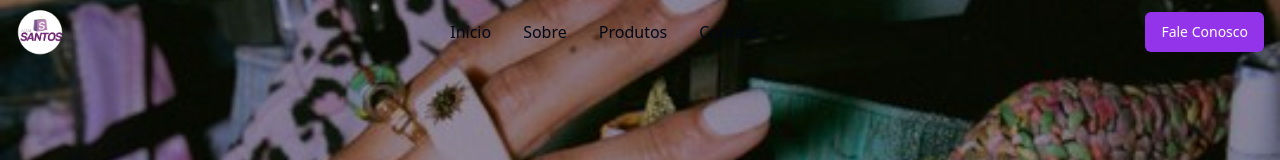
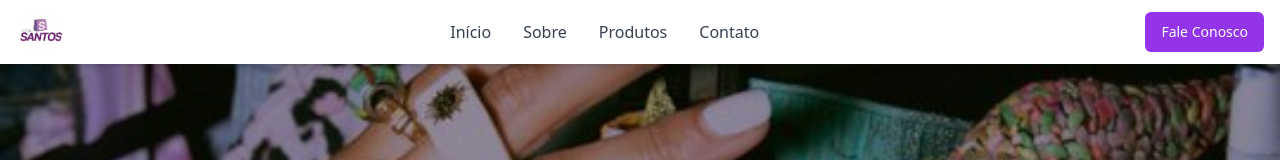
Before and after one commit to DevZipMateus/santos-style-booster, a React (Vite) app: page / in a window 1280 px wide. Shown: the top 160 px of the page. Built offline with nearby package versions, Linux system fonts and the light colour scheme.

Commit message:
Make header white
Changed the header background to white.

```diff
--- a/src/components/Header.tsx
+++ b/src/components/Header.tsx
@@ -5,15 +5,6 @@ import { Button } from "@/components/ui/button";
 
 export const Header = () => {
   const [isMenuOpen, setIsMenuOpen] = useState(false);
-  const [isScrolled, setIsScrolled] = useState(false);
-
-  useEffect(() => {
-    const handleScroll = () => {
-      setIsScrolled(window.scrollY > 50);
-    };
-    window.addEventListener("scroll", handleScroll);
-    return () => window.removeEventListener("scroll", handleScroll);
-  }, []);
 
   const scrollToSection = (sectionId: string) => {
     const element = document.getElementById(sectionId);
@@ -24,11 +15,7 @@ export const Header = () => {
   };
 
   return (
-    <header
-      className={`fixed top-0 w-full z-50 transition-all duration-300 ${
-        isScrolled ? "bg-background/95 backdrop-blur-sm shadow-md" : "bg-transparent"
-      }`}
-    >
+    <header className="fixed top-0 w-full z-50 bg-white shadow-md">
       <div className="container mx-auto px-4">
         <div className="flex items-center justify-between h-16">
           {/* Logo */}
@@ -44,25 +31,25 @@ export const Header = () => {
           <nav className="hidden md:flex space-x-8">
             <button
               onClick={() => scrollToSection("inicio")}
-              className="text-foreground hover:text-primary transition-colors"
+              className="text-gray-700 hover:text-purple-600 transition-colors"
             >
               Início
             </button>
             <button
               onClick={() => scrollToSection("sobre")}
-              className="text-foreground hover:text-primary transition-colors"
+              className="text-gray-700 hover:text-purple-600 transition-colors"
             >
               Sobre
             </button>
             <button
               onClick={() => scrollToSection("produtos")}
-              className="text-foreground hover:text-primary transition-colors"
+              className="text-gray-700 hover:text-purple-600 transition-colors"
             >
               Produtos
             </button>
             <button
               onClick={() => scrollToSection("contato")}
-              className="text-foreground hover:text-primary transition-colors"
+              className="text-gray-700 hover:text-purple-600 transition-colors"
             >
               Contato
             </button>
@@ -84,7 +71,7 @@ export const Header = () => {
 
           {/* Mobile Menu Button */}
           <button
-            className="md:hidden text-foreground"
+            className="md:hidden text-gray-700"
             onClick={() => setIsMenuOpen(!isMenuOpen)}
             aria-label="Abrir menu de navegação"
           >
@@ -94,29 +81,29 @@ export const Header = () => {
 
         {/* Mobile Navigation */}
         {isMenuOpen && (
-          <div className="md:hidden bg-background/95 backdrop-blur-sm border-t border-border">
+          <div className="md:hidden bg-white border-t border-gray-200">
             <nav className="py-4 space-y-4">
               <button
                 onClick={() => scrollToSection("inicio")}
-                className="block w-full text-left px-4 py-2 text-foreground hover:text-primary transition-colors"
+                className="block w-full text-left px-4 py-2 text-gray-700 hover:text-purple-600 transition-colors"
               >
                 Início
               </button>
               <button
                 onClick={() => scrollToSection("sobre")}
-                className="block w-full text-left px-4 py-2 text-foreground hover:text-primary transition-colors"
+                className="block w-full text-left px-4 py-2 text-gray-700 hover:text-purple-600 transition-colors"
               >
                 Sobre
               </button>
               <button
                 onClick={() => scrollToSection("produtos")}
-                className="block w-full text-left px-4 py-2 text-foreground hover:text-primary transition-colors"
+                className="block w-full text-left px-4 py-2 text-gray-700 hover:text-purple-600 transition-colors"
               >
                 Produtos
               </button>
               <button
                 onClick={() => scrollToSection("contato")}
-                className="block w-full text-left px-4 py-2 text-foreground hover:text-primary transition-colors"
+                className="block w-full text-left px-4 py-2 text-gray-700 hover:text-purple-600 transition-colors"
               >
                 Contato
               </button>
```
